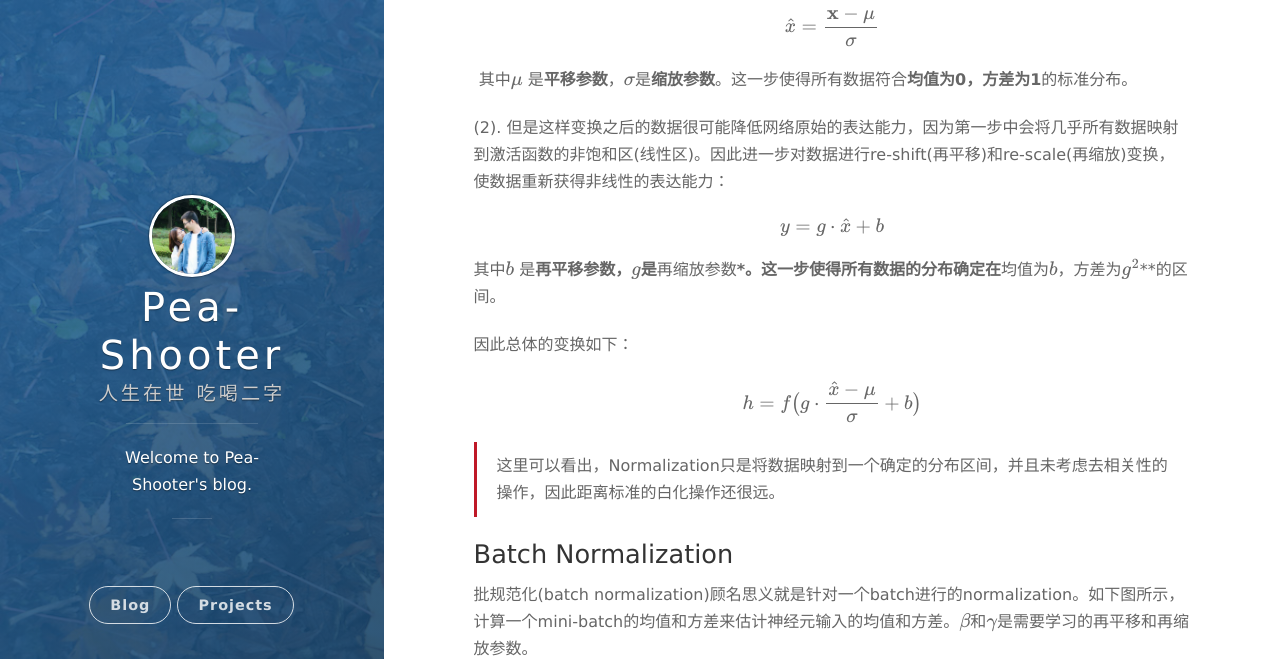
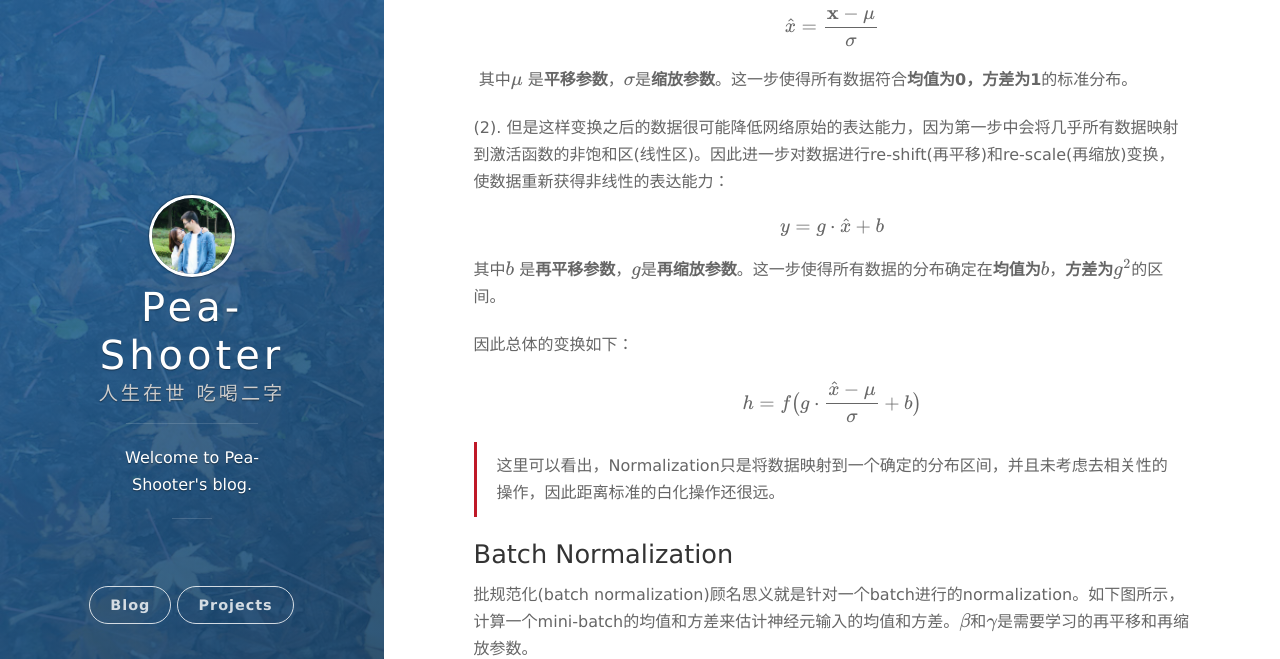
Before and after one commit to Pea-Shooter/myblog.github.io, a Jekyll site: the page built from _posts/2018-03-22-batch-normalization.md, in a window 1280 px wide and 900 px high, scrolled down 2709 px, cut to the strip 0-659 px from the top of the window. Built offline with Jekyll 4.4.1, drawn with Linux system fonts in a browser that asks for light colours; nearby versions of some CDN libraries; formulas are drawn with MathJax 3.

Commit message:
fix some bugs

```diff
--- a/_posts/2018-03-22-batch-normalization.md
+++ b/_posts/2018-03-22-batch-normalization.md
@@ -97,7 +97,7 @@ $$\hat x = \frac{\textbf{x}-\mu }{\sigma}$$
 
 $$y=g\cdot\hat{x}+b$$
 
-其中$b$ 是**再平移参数****，$g$是**再缩放参数***。这一步使得所有数据的分布确定在**均值为$b$，方差为$g^2$**的区间。
+其中$b$ 是**再平移参数**，$g$是**再缩放参数**。这一步使得所有数据的分布确定在**均值为$b$**，**方差为$g^2$**的区间。
 
 因此总体的变换如下：
 
```
